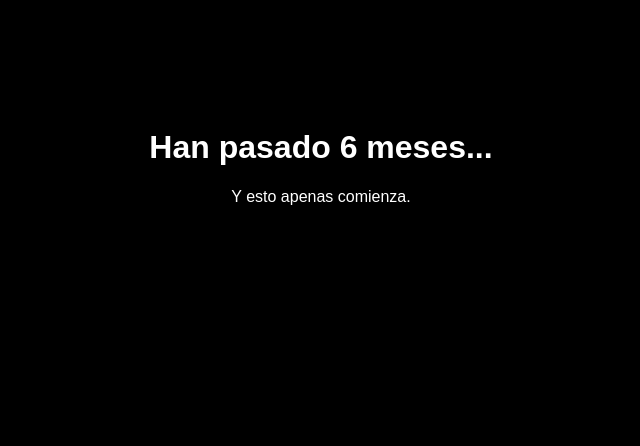
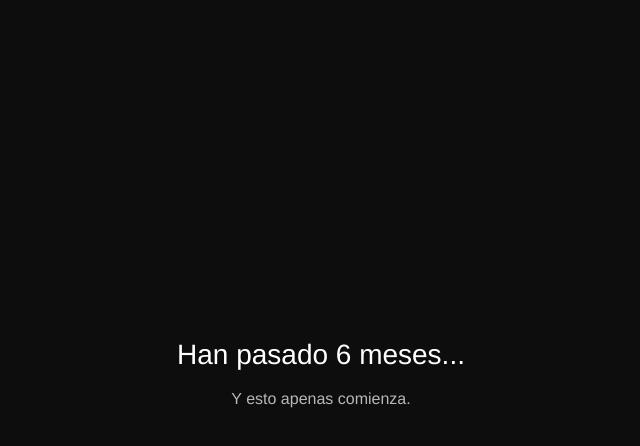
Before and after one commit to Six2mylove/Mi-vida-Monserrat-, a plain HTML site: page index.html in a window 1280 px wide. Shown: the whole page, without its empty margins (319-959 px from the left). Drawn offline with Linux system fonts and the light colour scheme.

Commit message:
Update index.html

```diff
--- a/index.html
+++ b/index.html
@@ -3,9 +3,12 @@
 <head>
     <meta charset="UTF-8">
     <title>6 Meses Contigo</title>
+    <link rel="stylesheet" href="style.css">
 </head>
-<body style="background-color:black; color:white; text-align:center; padding-top:100px; font-family:Arial;">
-    <h1>Han pasado 6 meses...</h1>
-    <p>Y esto apenas comienza.</p>
+<body>
+    <div class="container">
+        <h1>Han pasado 6 meses...</h1>
+        <p>Y esto apenas comienza.</p>
+    </div>
 </body>
 </html>
```
